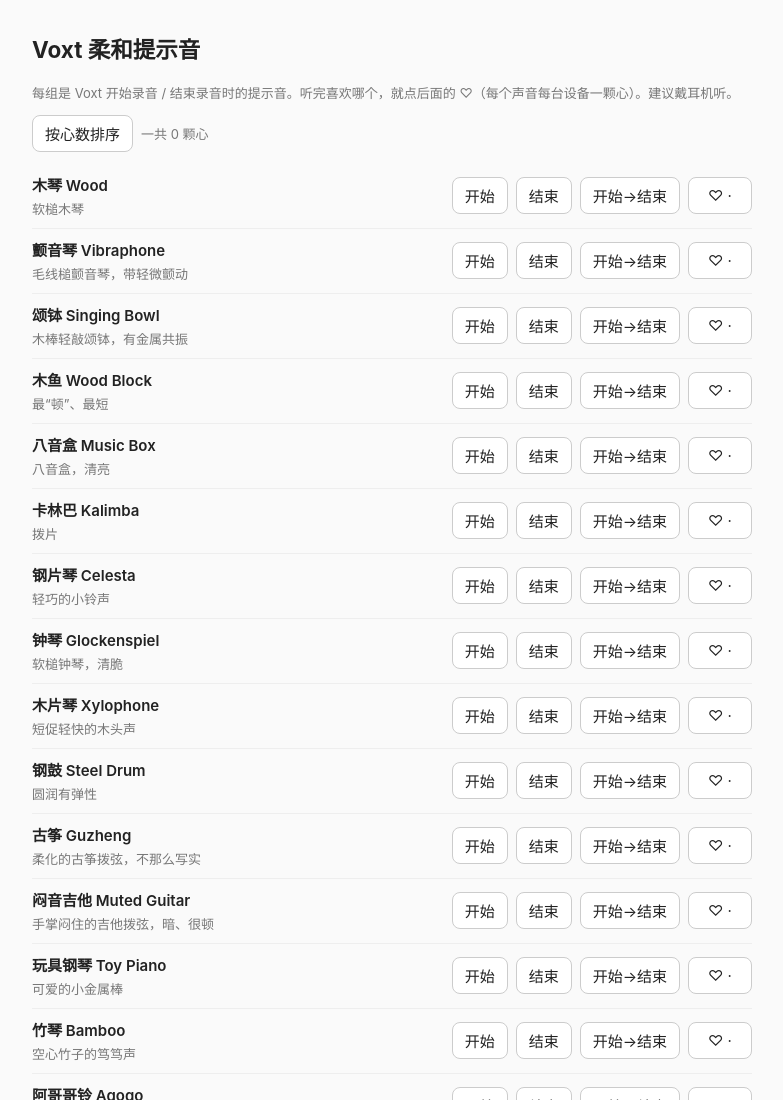
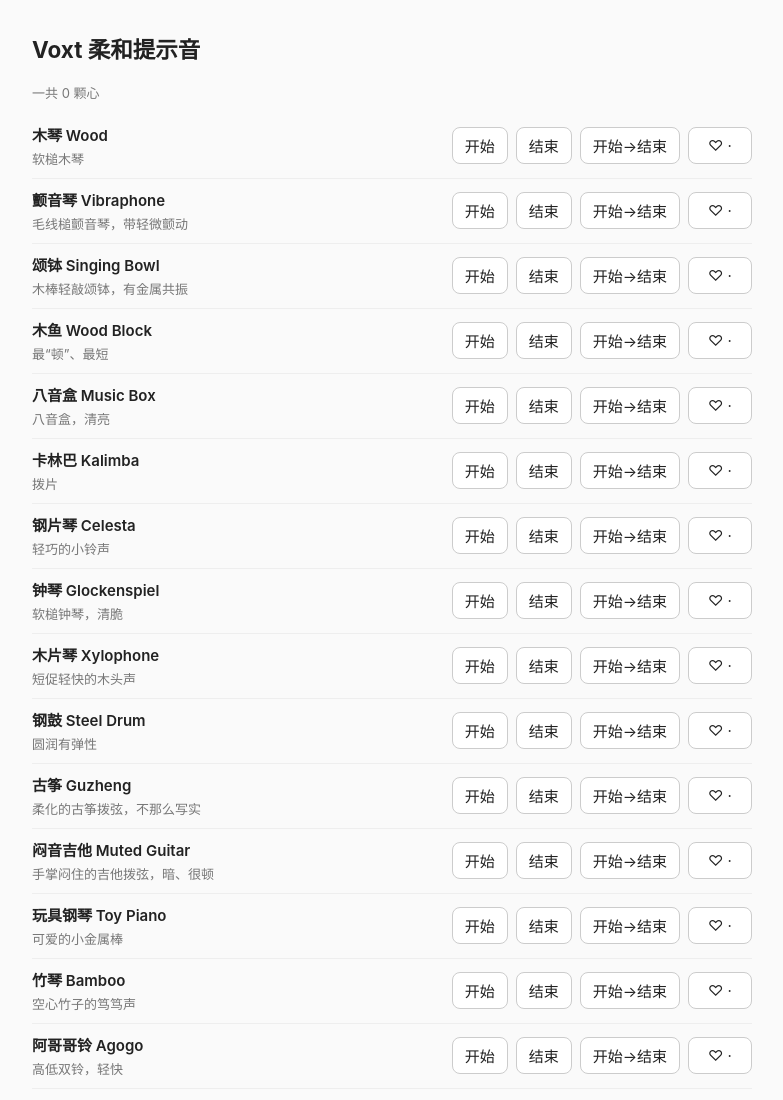
Before and after one commit to ruiling-smartbear/guaigou-songs, a plain HTML site: page docs/cues/index.html in a window 1280 px wide. Shown: the top 1100 px of the page, without its empty margins (248-1031 px from the left). Drawn offline with Linux system fonts and the light colour scheme; no server answers.

Commit message:
cues: drop intro text and sort button

```diff
--- a/docs/cues/index.html
+++ b/docs/cues/index.html
@@ -6,8 +6,8 @@ button{padding:7px 12px;border-radius:8px;border:1px solid #ccc;background:#fff;
 .h{min-width:64px}.h.on{border-color:#e0457b;color:#e0457b}.bar{display:flex;gap:8px;align-items:center;margin:12px 0}
 @media(prefers-color-scheme:dark){body{background:#1c1c1e;color:#eee}button{background:#2c2c2e;border-color:#444}.row{border-color:#333}.h.on{border-color:#ff6b9a;color:#ff6b9a}}
 @media(max-width:560px){.row{grid-template-columns:1fr}.b{grid-row:auto;grid-column:auto;justify-content:flex-start}}</style>
-<h2>Voxt 柔和提示音</h2><p class="d">每组是 Voxt 开始录音 / 结束录音时的提示音。听完喜欢哪个，就点后面的 ♡（每个声音每台设备一颗心）。建议戴耳机听。</p>
-<div class="bar"><button id="sort">按心数排序</button><span class="d" id="st"></span></div>
+<h2>Voxt 柔和提示音</h2>
+<div class="bar"><span class="d" id="st"></span></div>
 <div id="l"></div><script>
 const R=[{"id": "soft-wood", "name": "木琴 Wood", "desc": "软槌木琴"}, {"id": "soft-vibes", "name": "颤音琴 Vibraphone", "desc": "毛线槌颤音琴，带轻微颤动"}, {"id": "soft-bowl", "name": "颂钵 Singing Bowl", "desc": "木棒轻敲颂钵，有金属共振"}, {"id": "soft-woodblock", "name": "木鱼 Wood Block", "desc": "最“顿”、最短"}, {"id": "soft-musicbox", "name": "八音盒 Music Box", "desc": "八音盒，清亮"}, {"id": "soft-kalimba", "name": "卡林巴 Kalimba", "desc": "拨片"}, {"id": "soft-celesta", "name": "钢片琴 Celesta", "desc": "轻巧的小铃声"}, {"id": "soft-glock", "name": "钟琴 Glockenspiel", "desc": "软槌钟琴，清脆"}, {"id": "soft-xylophone", "name": "木片琴 Xylophone", "desc": "短促轻快的木头声"}, {"id": "soft-steeldrum", "name": "钢鼓 Steel Drum", "desc": "圆润有弹性"}, {"id": "soft-guzheng", "name": "古筝 Guzheng", "desc": "柔化的古筝拨弦，不那么写实"}, {"id": "soft-muted-guitar", "name": "闷音吉他 Muted Guitar", "desc": "手掌闷住的吉他拨弦，暗、很顿"}, {"id": "soft-toy-piano", "name": "玩具钢琴 Toy Piano", "desc": "可爱的小金属棒"}, {"id": "soft-bamboo", "name": "竹琴 Bamboo", "desc": "空心竹子的笃笃声"}, {"id": "soft-agogo", "name": "阿哥哥铃 Agogo", "desc": "高低双铃，轻快"}, {"id": "soft-bloom", "vars": ["soft-bloom-1", "soft-bloom-2", "soft-bloom-3", "soft-bloom-4", "soft-bloom-5", "soft-bloom-6"], "name": "和弦绽放 Bloom", "desc": "每次随机换一个和弦（C、F、G、Am、Fmaj7、Cmaj7），不会连着重复"}], NS='voxt-soft-cues-v1', API='https://abacus.jasoncameron.dev';
 let ctx, cur; const buf={};
@@ -31,6 +31,4 @@ document.getElementById('l').appendChild(d);show(r.id)}
 // read every count (a sound nobody has hearted yet has no counter: 0)
 Promise.all(R.map(async r=>{try{const res=await fetch(`${API}/get/${NS}/${r.id}`);const j=await res.json();count[r.id]=typeof j.value==='number'?j.value:0}catch(e){}show(r.id)}))
  .then(()=>{const t=R.reduce((s,r)=>s+(count[r.id]||0),0);document.getElementById('st').textContent=`一共 ${t} 颗心`});
-document.getElementById('sort').onclick=()=>{const l=document.getElementById('l');
-  [...l.children].sort((x,y)=>(count[y.dataset.id]||0)-(count[x.dataset.id]||0)).forEach(e=>l.appendChild(e))};
 </script>
```
